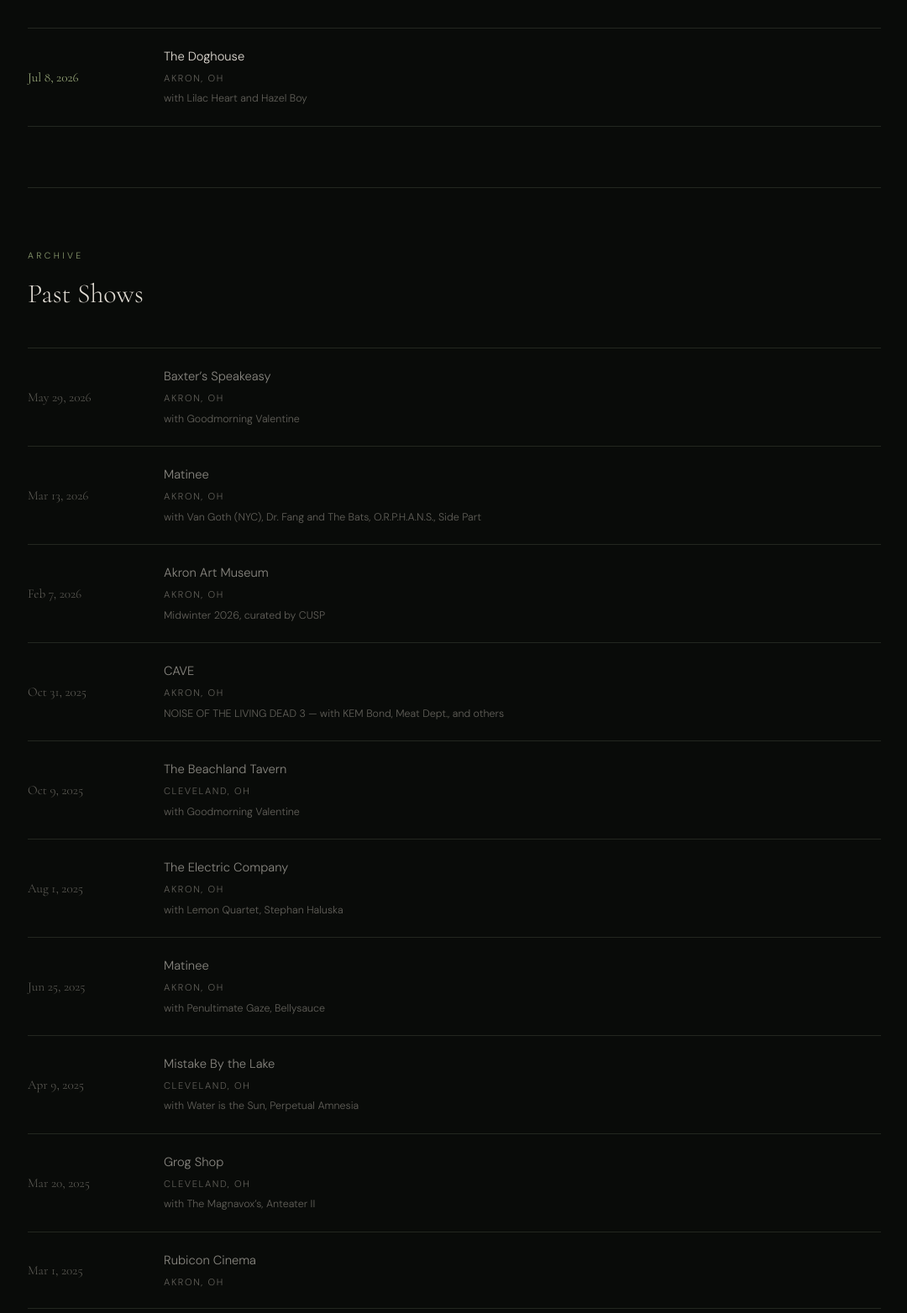
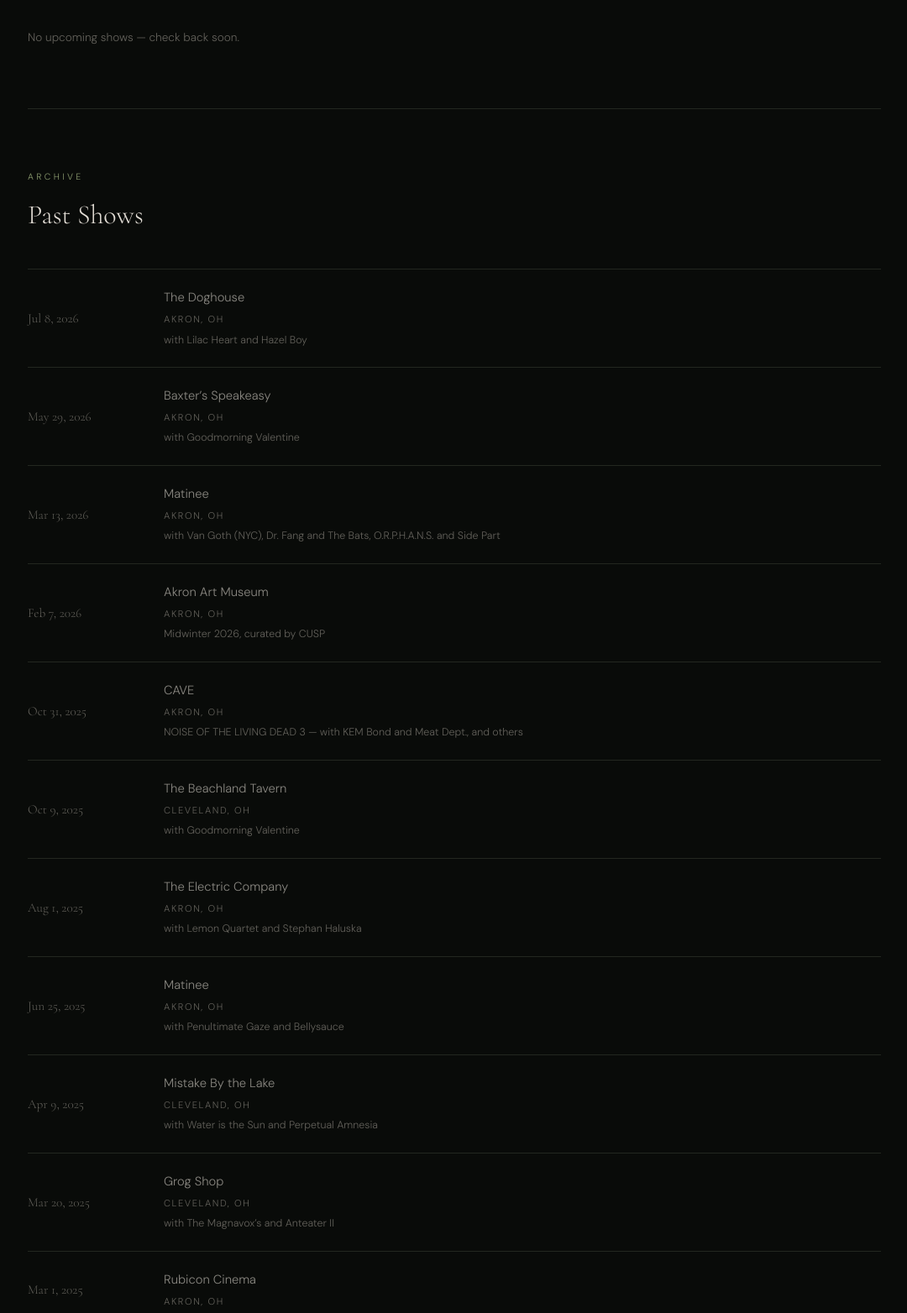
Before and after one commit to discrete-spectrum/horses-4k, a plain HTML site: page shows.html in a window 1280 px wide. Shown: the part 476-2040 px from the top of the page at 84% size, without its empty margins (99-1179 px from the left). Drawn offline with nearby package versions, Linux system fonts and the light colour scheme.

Commit message:
Drive shows from shows.json; drop homepage tagline
Shows now live in shows.json instead of hand-edited HTML — js/shows.js
buckets each into Upcoming/Archive by date automatically and renders
optional venue/band links (venue links only stay live pre-show, band
links persist). Also removes the "Ambient Country — Cleveland, OH"
tagline from the homepage title, hero, and social meta tags.

Co-Authored-By: Claude Sonnet 5 <noreply@anthropic.com>

```diff
--- a/css/style.css
+++ b/css/style.css
@@ -215,16 +215,7 @@ p { text-align: justify; hyphens: auto; }
   letter-spacing: 0.04em;
   color: #fff;
   line-height: 1;
-  margin-bottom: 1.25rem;
-}
-
-.hero-sub {
-  font-size: 0.76rem;
-  letter-spacing: 0.32em;
-  text-transform: uppercase;
-  color: var(--text-muted);
   margin-bottom: 3.5rem;
-  text-align: center;
 }
 
 .hero-cta {
@@ -735,6 +726,11 @@ p { text-align: justify; hyphens: auto; }
   margin-bottom: 2.25rem;
 }
 
+.shows-empty {
+  font-size: 0.85rem;
+  color: var(--text-muted);
+}
+
 .show-list { list-style: none; }
 
 .show {
@@ -764,6 +760,15 @@ p { text-align: justify; hyphens: auto; }
 }
 
 .show.past .show-venue { color: var(--text); opacity: 0.7; }
+
+.show-venue a,
+.show-bill a {
+  border-bottom: 1px solid transparent;
+  transition: border-color 0.2s;
+}
+
+.show-venue a:hover,
+.show-bill a:hover { border-color: currentColor; }
 
 .show-city {
   font-size: 0.7rem;
--- /dev/null
+++ b/js/shows.js
@@ -0,0 +1,137 @@
+const MONTHS = ['Jan', 'Feb', 'Mar', 'Apr', 'May', 'Jun', 'Jul', 'Aug', 'Sep', 'Oct', 'Nov', 'Dec'];
+
+function formatDate(iso) {
+  const [y, m, d] = iso.split('-').map(Number);
+  return `${MONTHS[m - 1]} ${d}, ${y}`;
+}
+
+function todayISO() {
+  const d = new Date();
+  const m = String(d.getMonth() + 1).padStart(2, '0');
+  const day = String(d.getDate()).padStart(2, '0');
+  return `${d.getFullYear()}-${m}-${day}`;
+}
+
+function appendLinkOrText(parent, text, url) {
+  if (url) {
+    const a = document.createElement('a');
+    a.href = url;
+    a.textContent = text;
+    a.target = '_blank';
+    a.rel = 'noopener noreferrer';
+    parent.appendChild(a);
+  } else {
+    parent.append(text);
+  }
+}
+
+function billFragment(show) {
+  if (!show.event && !show.bands.length) return null;
+
+  const frag = document.createDocumentFragment();
+  if (show.event) frag.append(show.event);
+
+  if (show.bands.length) {
+    frag.append(show.event ? ' — with ' : 'with ');
+    show.bands.forEach((band, i) => {
+      if (i > 0) frag.append(i === show.bands.length - 1 ? ' and ' : ', ');
+      appendLinkOrText(frag, band.name, band.url);
+    });
+  }
+
+  if (show.note) frag.append(`, ${show.note}`);
+
+  return frag;
+}
+
+function renderShow(show, isUpcoming) {
+  const li = document.createElement('li');
+  li.className = isUpcoming ? 'show' : 'show past';
+
+  const time = document.createElement('time');
+  time.className = 'show-date';
+  time.dateTime = show.date;
+  time.textContent = formatDate(show.date);
+  li.appendChild(time);
+
+  const info = document.createElement('div');
+
+  const venueDiv = document.createElement('div');
+  venueDiv.className = 'show-venue';
+  // Venue links only stay live for upcoming shows — ticket/event pages tend to
+  // go stale once a show has passed, so past shows keep the venue name as plain text.
+  appendLinkOrText(venueDiv, show.venue, isUpcoming ? show.venueUrl : null);
+  info.appendChild(venueDiv);
+
+  const cityDiv = document.createElement('div');
+  cityDiv.className = 'show-city';
+  cityDiv.textContent = `${show.city}, ${show.state}`;
+  info.appendChild(cityDiv);
+
+  const bill = billFragment(show);
+  if (bill) {
+    const billDiv = document.createElement('div');
+    billDiv.className = 'show-bill';
+    billDiv.appendChild(bill);
+    info.appendChild(billDiv);
+  }
+
+  li.appendChild(info);
+  return li;
+}
+
+function updateJsonLd(nextShow) {
+  const script = document.getElementById('show-jsonld');
+  if (!script) return;
+
+  if (!nextShow) {
+    script.remove();
+    return;
+  }
+
+  script.textContent = JSON.stringify({
+    '@context': 'https://schema.org',
+    '@type': 'MusicEvent',
+    name: `Horses 4k at ${nextShow.venue}`,
+    startDate: nextShow.date,
+    performer: {
+      '@type': 'MusicGroup',
+      name: 'Horses 4k',
+      url: 'https://horses4k.rodeo'
+    },
+    location: {
+      '@type': 'MusicVenue',
+      name: nextShow.venue,
+      address: {
+        '@type': 'PostalAddress',
+        addressLocality: nextShow.city,
+        addressRegion: nextShow.state,
+        addressCountry: 'US'
+      }
+    },
+    eventStatus: 'https://schema.org/EventScheduled'
+  }, null, 2);
+}
+
+async function loadShows() {
+  const upcomingList = document.getElementById('upcoming-shows');
+  const pastList = document.getElementById('past-shows');
+  if (!upcomingList || !pastList) return;
+
+  const res = await fetch('/shows.json');
+  const shows = await res.json();
+
+  const today = todayISO();
+  const upcoming = shows.filter(s => s.date >= today).sort((a, b) => a.date.localeCompare(b.date));
+  const past = shows.filter(s => s.date < today).sort((a, b) => b.date.localeCompare(a.date));
+
+  upcoming.forEach(show => upcomingList.appendChild(renderShow(show, true)));
+  past.forEach(show => pastList.appendChild(renderShow(show, false)));
+
+  const upcomingEmpty = document.getElementById('upcoming-empty');
+  if (upcomingEmpty) upcomingEmpty.hidden = upcoming.length > 0;
+
+  updateJsonLd(upcoming[0] || null);
+}
+
+loadShows();
--- a/shows.html
+++ b/shows.html
@@ -24,30 +24,7 @@
   <link rel="preconnect" href="https://fonts.googleapis.com">
   <link rel="preconnect" href="https://fonts.gstatic.com" crossorigin>
   <link rel="stylesheet" href="/css/style.css">
-  <script type="application/ld+json">
-  {
-    "@context": "https://schema.org",
-    "@type": "MusicEvent",
-    "name": "Horses 4k at The Doghouse",
-    "startDate": "2026-07-01",
-    "performer": {
-      "@type": "MusicGroup",
-      "name": "Horses 4k",
-      "url": "https://horses4k.rodeo"
-    },
-    "location": {
-      "@type": "MusicVenue",
-      "name": "The Doghouse",
-      "address": {
-        "@type": "PostalAddress",
-        "addressLocality": "Akron",
-        "addressRegion": "OH",
-        "addressCountry": "US"
-      }
-    },
-    "eventStatus": "https://schema.org/EventScheduled"
-  }
-  </script>
+  <script type="application/ld+json" id="show-jsonld"></script>
 </head>
 <body>
   <header>
@@ -82,126 +59,14 @@
       <section class="shows-block" aria-label="Upcoming shows">
         <p class="shows-section-label">Upcoming</p>
         <h2 class="shows-section-title">On the Road</h2>
-        <ul class="show-list">
-          <li class="show">
-            <time class="show-date" datetime="2026-07-08">Jul 8, 2026</time>
-            <div>
-              <div class="show-venue">The Doghouse</div>
-              <div class="show-city">Akron, OH</div>
-              <div class="show-bill">with Lilac Heart and Hazel Boy</div>
-            </div>
-          </li>
-        </ul>
+        <p id="upcoming-empty" class="shows-empty" hidden>No upcoming shows &mdash; check back soon.</p>
+        <ul id="upcoming-shows" class="show-list"></ul>
       </section>
 
       <section class="shows-block" aria-label="Past shows">
         <p class="shows-section-label">Archive</p>
         <h2 class="shows-section-title">Past Shows</h2>
-        <ul class="show-list">
-          <li class="show past">
-            <time class="show-date" datetime="2026-05-29">May 29, 2026</time>
-            <div>
-              <div class="show-venue">Baxter&#8217;s Speakeasy</div>
-              <div class="show-city">Akron, OH</div>
-              <div class="show-bill">with Goodmorning Valentine</div>
-            </div>
-          </li>
-          <li class="show past">
-            <time class="show-date" datetime="2026-03-13">Mar 13, 2026</time>
-            <div>
-              <div class="show-venue">Matinee</div>
-              <div class="show-city">Akron, OH</div>
-              <div class="show-bill">with Van Goth (NYC), Dr. Fang and The Bats, O.R.P.H.A.N.S., Side Part</div>
-            </div>
-          </li>
-          <li class="show past">
-            <time class="show-date" datetime="2026-02-07">Feb 7, 2026</time>
-            <div>
-              <div class="show-venue">Akron Art Museum</div>
-              <div class="show-city">Akron, OH</div>
-              <div class="show-bill">Midwinter 2026, curated by CUSP</div>
-            </div>
-          </li>
-          <li class="show past">
-            <time class="show-date" datetime="2025-10-31">Oct 31, 2025</time>
-            <div>
-              <div class="show-venue">CAVE</div>
-              <div class="show-city">Akron, OH</div>
-              <div class="show-bill">NOISE OF THE LIVING DEAD 3 &mdash; with KEM Bond, Meat Dept., and others</div>
-            </div>
-          </li>
-          <li class="show past">
-            <time class="show-date" datetime="2025-10-09">Oct 9, 2025</time>
-            <div>
-              <div class="show-venue">The Beachland Tavern</div>
-              <div class="show-city">Cleveland, OH</div>
-              <div class="show-bill">with Goodmorning Valentine</div>
-            </div>
-          </li>
-          <li class="show past">
-            <time class="show-date" datetime="2025-08-01">Aug 1, 2025</time>
-            <div>
-              <div class="show-venue">The Electric Company</div>
-              <div class="show-city">Akron, OH</div>
-              <div class="show-bill">with Lemon Quartet, Stephan Haluska</div>
-            </div>
-          </li>
-          <li class="show past">
-            <time class="show-date" datetime="2025-06-25">Jun 25, 2025</time>
-            <div>
-              <div class="show-venue">Matinee</div>
-              <div class="show-city">Akron, OH</div>
-              <div class="show-bill">with Penultimate Gaze, Bellysauce</div>
-            </div>
-          </li>
-          <li class="show past">
-            <time class="show-date" datetime="2025-04-09">Apr 9, 2025</time>
-            <div>
-              <div class="show-venue">Mistake By the Lake</div>
-              <div class="show-city">Cleveland, OH</div>
-              <div class="show-bill">with Water is the Sun, Perpetual Amnesia</div>
-            </div>
-          </li>
-          <li class="show past">
-            <time class="show-date" datetime="2025-03-20">Mar 20, 2025</time>
-            <div>
-              <div class="show-venue">Grog Shop</div>
-              <div class="show-city">Cleveland, OH</div>
-              <div class="show-bill">with The Magnavox&#8217;s, Anteater II</div>
-            </div>
-          </li>
-          <li class="show past">
-            <time class="show-date" datetime="2025-03-01">Mar 1, 2025</time>
-            <div>
-              <div class="show-venue">Rubicon Cinema</div>
-              <div class="show-city">Akron, OH</div>
-            </div>
-          </li>
-          <li class="show past">
-            <time class="show-date" datetime="2025-01-18">Jan 18, 2025</time>
-            <div>
-              <div class="show-venue">CAVE</div>
-              <div class="show-city">Akron, OH</div>
-              <div class="show-bill">Event Horizon series &mdash; with Field of Hats, Qix</div>
-            </div>
-          </li>
-          <li class="show past">
-            <time class="show-date" datetime="2024-11-26">Nov 26, 2024</time>
-            <div>
-              <div class="show-venue">The Rialto</div>
-              <div class="show-city">Akron, OH</div>
-              <div class="show-bill">with Goodmorning Valentine, Anya Van Rose</div>
-            </div>
-          </li>
-          <li class="show past">
-            <time class="show-date" datetime="2024-07-26">Jul 26, 2024</time>
-            <div>
-              <div class="show-venue">The Rialto</div>
-              <div class="show-city">Kenmore, OH</div>
-              <div class="show-bill">with Phantom Lease, Goodmorning Valentine</div>
-            </div>
-          </li>
-        </ul>
+        <ul id="past-shows" class="show-list"></ul>
       </section>
     </div>
   </main>
@@ -221,5 +86,6 @@
   </footer>
 
   <script src="/js/main.js"></script>
+  <script src="/js/shows.js"></script>
 </body>
 </html>
--- /dev/null
+++ b/shows.json
@@ -0,0 +1,178 @@
+[
+  {
+    "date": "2026-07-08",
+    "venue": "The Doghouse",
+    "venueUrl": null,
+    "city": "Akron",
+    "state": "OH",
+    "event": null,
+    "bands": [
+      { "name": "Lilac Heart", "url": null },
+      { "name": "Hazel Boy", "url": null }
+    ],
+    "note": null
+  },
+  {
+    "date": "2026-05-29",
+    "venue": "Baxter’s Speakeasy",
+    "venueUrl": null,
+    "city": "Akron",
+    "state": "OH",
+    "event": null,
+    "bands": [
+      { "name": "Goodmorning Valentine", "url": null }
+    ],
+    "note": null
+  },
+  {
+    "date": "2026-03-13",
+    "venue": "Matinee",
+    "venueUrl": null,
+    "city": "Akron",
+    "state": "OH",
+    "event": null,
+    "bands": [
+      { "name": "Van Goth (NYC)", "url": null },
+      { "name": "Dr. Fang and The Bats", "url": null },
+      { "name": "O.R.P.H.A.N.S.", "url": null },
+      { "name": "Side Part", "url": null }
+    ],
+    "note": null
+  },
+  {
+    "date": "2026-02-07",
+    "venue": "Akron Art Museum",
+    "venueUrl": null,
+    "city": "Akron",
+    "state": "OH",
+    "event": "Midwinter 2026, curated by CUSP",
+    "bands": [],
+    "note": null
+  },
+  {
+    "date": "2025-10-31",
+    "venue": "CAVE",
+    "venueUrl": null,
+    "city": "Akron",
+    "state": "OH",
+    "event": "NOISE OF THE LIVING DEAD 3",
+    "bands": [
+      { "name": "KEM Bond", "url": null },
+      { "name": "Meat Dept.", "url": null }
+    ],
+    "note": "and others"
+  },
+  {
+    "date": "2025-10-09",
+    "venue": "The Beachland Tavern",
+    "venueUrl": null,
+    "city": "Cleveland",
+    "state": "OH",
+    "event": null,
+    "bands": [
+      { "name": "Goodmorning Valentine", "url": null }
+    ],
+    "note": null
+  },
+  {
+    "date": "2025-08-01",
+    "venue": "The Electric Company",
+    "venueUrl": null,
+    "city": "Akron",
+    "state": "OH",
+    "event": null,
+    "bands": [
+      { "name": "Lemon Quartet", "url": null },
+      { "name": "Stephan Haluska", "url": null }
+    ],
+    "note": null
+  },
+  {
+    "date": "2025-06-25",
+    "venue": "Matinee",
+    "venueUrl": null,
+    "city": "Akron",
+    "state": "OH",
+    "event": null,
+    "bands": [
+      { "name": "Penultimate Gaze", "url": null },
+      { "name": "Bellysauce", "url": null }
+    ],
+    "note": null
+  },
+  {
+    "date": "2025-04-09",
+    "venue": "Mistake By the Lake",
+    "venueUrl": null,
+    "city": "Cleveland",
+    "state": "OH",
+    "event": null,
+    "bands": [
+      { "name": "Water is the Sun", "url": null },
+      { "name": "Perpetual Amnesia", "url": null }
+    ],
+    "note": null
+  },
+  {
+    "date": "2025-03-20",
+    "venue": "Grog Shop",
+    "venueUrl": null,
+    "city": "Cleveland",
+    "state": "OH",
+    "event": null,
+    "bands": [
+      { "name": "The Magnavox’s", "url": null },
+      { "name": "Anteater II", "url": null }
+    ],
+    "note": null
+  },
+  {
+    "date": "2025-03-01",
+    "venue": "Rubicon Cinema",
+    "venueUrl": null,
+    "city": "Akron",
+    "state": "OH",
+    "event": null,
+    "bands": [],
+    "note": null
+  },
+  {
+    "date": "2025-01-18",
+    "venue": "CAVE",
+    "venueUrl": null,
+    "city": "Akron",
+    "state": "OH",
+    "event": "Event Horizon series",
+    "bands": [
+      { "name": "Field of Hats", "url": null },
+      { "name": "Qix", "url": null }
+    ],
+    "note": null
+  },
+  {
+    "date": "2024-11-26",
+    "venue": "The Rialto",
+    "venueUrl": null,
+    "city": "Akron",
+    "state": "OH",
+    "event": null,
+    "bands": [
+      { "name": "Goodmorning Valentine", "url": null },
+      { "name": "Anya Van Rose", "url": null }
+    ],
+    "note": null
+  },
+  {
+    "date": "2024-07-26",
+    "venue": "The Rialto",
+    "venueUrl": null,
+    "city": "Kenmore",
+    "state": "OH",
+    "event": null,
+    "bands": [
+      { "name": "Phantom Lease", "url": null },
+      { "name": "Goodmorning Valentine", "url": null }
+    ],
+    "note": null
+  }
+]
```
Also changed, not shown: index.html (+3 -4 lines), 2 other files.
